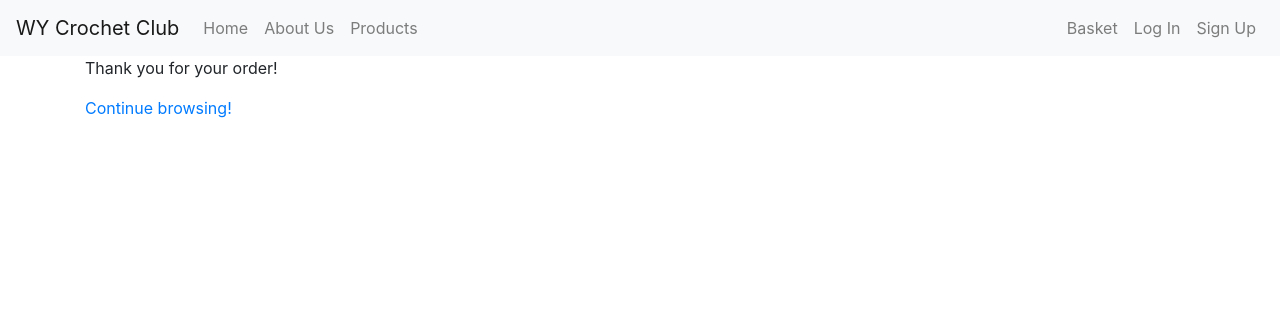
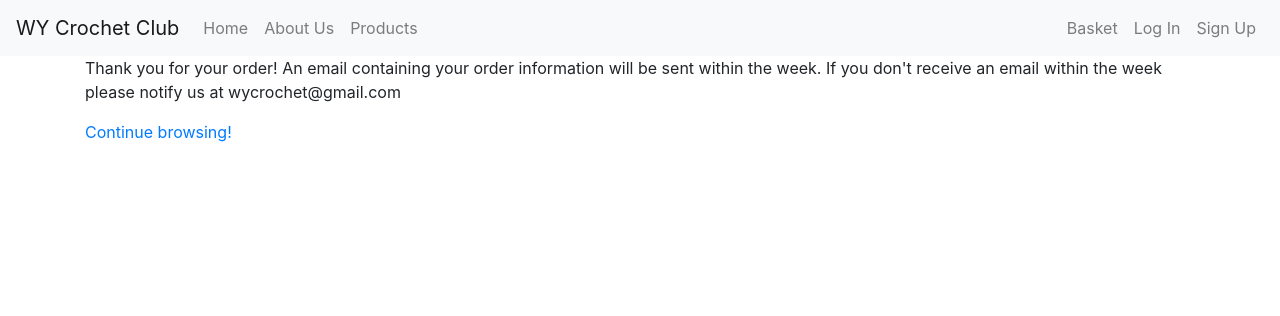
Before and after one commit to sophie200/store_improved, a Django app: page /order/done/ in a window 1280 px wide. Shown: the top 316 px of the page. Run offline with Django 3.2, Linux system fonts and the light colour scheme; some libraries are stand-ins or nearby versions.

Commit message:
ok last one for today 5/26

```diff
--- a/main/templates/order_done.html
+++ b/main/templates/order_done.html
@@ -1,5 +1,7 @@
 {% extends "base.html" %}
 {% block content %}
-  <p>Thank you for your order!</p>
+  <p>Thank you for your order! An email containing your order information will be sent within the week.
+    If you don't receive an email within the week please notify us at wycrochet@gmail.com</p>
+  </p>
   <p> <a href="/products/"> Continue browsing! </a> </p>
 {% endblock content %}
```
